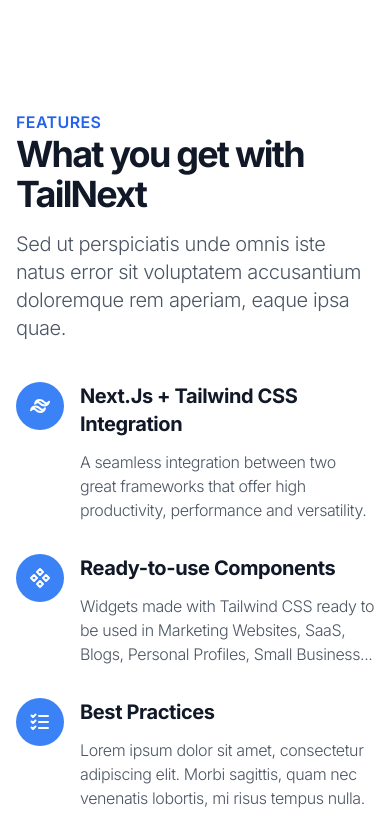
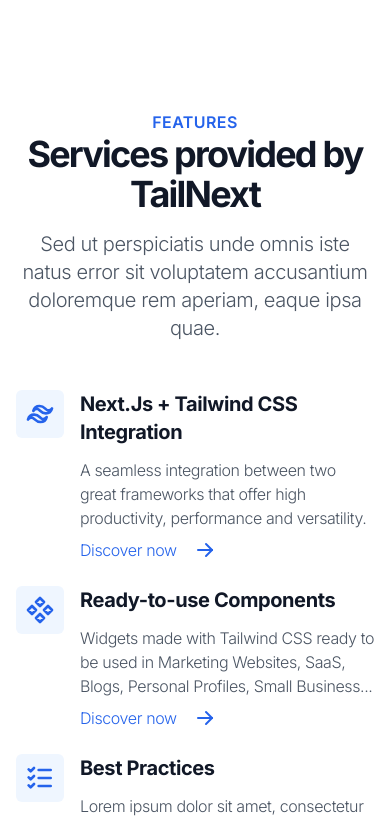
Before and after one commit to onwidget/tailnext, a Next.js app: page / in a window 390 px wide. Shown: the part 991-1813 px from the top of the page. Built offline with nearby package versions, Linux system fonts and the light colour scheme.

Commit message:
Include third Feature component

```diff
--- a/app/page.js
+++ b/app/page.js
@@ -1,6 +1,6 @@
 import Header from "~/components/widgets/Header";
 import Hero from "~/components/widgets/Hero";
-import Features from "~/components/widgets/Features";
+import Features3 from "~/components/widgets/Features3";
 import Announcement from "~/components/widgets/Announcement";
 import Steps from "~/components/widgets/Steps";
 import Features2 from "~/components/widgets/Features2";
@@ -16,7 +16,7 @@
       <main>
         <Hero />
         <SocialProof />
-        <Features />
+        <Features3 />
         <Features2 />
         <Steps />
         <CallToAction />
--- a/src/components/widgets/CallToAction.js
+++ b/src/components/widgets/CallToAction.js
@@ -25,7 +25,7 @@
           <h3 className="mb-3 text-xl font-bold">
             {cardTitle}
           </h3>
-          <p className="text-slate-800">
+          <p className="text-gray-600 dark:text-slate-400">
             {cardDescription}
           </p>
         </div>
@@ -69,19 +69,19 @@
           <div className="md:pb-6 md:pr-16 mx-auto md:ml-0 md:my-auto">
             <h2 className="flex justify-center md:justify-start mb-3 text-6xl font-bold">Join us</h2>
             <div className="text-gray-600 dark:text-slate-400">
-              <p>Quisque ac eleifend enim, a blandit.</p>
+              <p className="text-xl text-gray-600 dark:text-slate-400">Quisque ac eleifend enim, a blandit.</p>
             </div>
           </div>
           <div className="relative">
             <>
               {items.map((subitems) =>
-                subitems.map(({ title, description, href }, index2) => (
+                subitems.map(({ title, description, href }, index) => (
                   <a
                     href={href}
                     className="sm:mb-0 w-full"
                     target="_blank"
                     rel="noopener noreferrer"
-                    key={index2}
+                    key={`item-cta-${index}`}
                   >
                     <Card
                       cardTitle={title}
--- /dev/null
+++ b/src/components/widgets/Features3.js
@@ -0,0 +1,107 @@
+import {
+    IconBrandTailwind,
+    IconComponents,
+    IconListCheck,
+    IconRocket,
+    IconArrowsRightLeft,
+    IconBulb,
+    IconArrowRight
+  } from "@tabler/icons";
+
+  const items = [
+    {
+      title: "Next.Js + Tailwind CSS Integration",
+      description:
+        "A seamless integration between two great frameworks that offer high productivity, performance and versatility.",
+      icon: IconBrandTailwind,
+      link: "Discover now",
+      href: "#"
+    },
+    {
+      title: "Ready-to-use Components",
+      description:
+        "Widgets made with Tailwind CSS ready to be used in Marketing Websites, SaaS, Blogs, Personal Profiles, Small Business...",
+      icon: IconComponents,
+      link: "Discover now",
+      href: "#"
+    },
+    {
+      title: "Best Practices",
+      description:
+        "Lorem ipsum dolor sit amet, consectetur adipiscing elit. Morbi sagittis, quam nec venenatis lobortis, mi risus tempus nulla.",
+      icon: IconListCheck,
+      link: "Discover now",
+      href: "#"
+    },
+    {
+      title: "Excellent Page Speed",
+      description:
+        "Having a good page speed impacts organic search ranking, improves user experience (UI/UX) and increase conversion rates.",
+      icon: IconRocket,
+      link: "Discover now",
+      href: "#"
+    },
+    {
+      title: "Search Engine Optimization (SEO)",
+      description:
+        "Lorem ipsum dolor sit amet, consectetur adipiscing elit. Morbi sagittis, quam nec venenatis lobortis, mi risus tempus nulla.",
+      icon: IconArrowsRightLeft,
+      link: "Discover now",
+      href: "#"
+    },
+    {
+      title: "Open to new ideas and contributions",
+      description:
+        "Lorem ipsum dolor sit amet, consectetur adipiscing elit. Morbi sagittis, quam nec venenatis lobortis, mi risus tempus nulla.",
+      icon: IconBulb,
+      link: "Discover now",
+      href: "#"
+    },
+  ];
+
+  const Features3 = () => (
+    <section className="scroll-mt-16" id="features3">
+      <div className="px-4 py-16 mx-auto max-w-6xl lg:px-8 lg:py-20">
+        <div className="text-center mb-10 md:mx-auto sm:text-center md:mb-12 max-w-3xl">
+          <p className="text-base text-primary-600 dark:text-primary-200 font-semibold tracking-wide uppercase">
+            Features
+          </p>
+          <h2 className="text-4xl md:text-5xl font-bold leading-tighter tracking-tighter mb-4 font-heading">
+            Services provided by <span className="whitespace-nowrap">TailNext</span>
+          </h2>
+          <p className="max-w-3xl mx-auto sm:text-center text-xl text-gray-600 dark:text-slate-400">
+            Sed ut perspiciatis unde omnis iste natus error sit voluptatem
+            accusantium doloremque rem aperiam, eaque ipsa quae.
+          </p>
+        </div>
+        <div className="dark:text-white grid gap-6 grid-cols-3 sm:grid-cols-2 md:grid-cols-2 lg:grid-cols-3 xl:grid-cols-3 items-start my-12">
+          {items.map(({ title, description, icon: Icon, href, link }, index) => (
+            <div key={`item-feature3-${index}`} className="col-span-3 sm:col-span-1 md:col-span-1 lg:col-span-1 xl:col-span-1">
+              <div className="flex flex-flow">
+                <div className="mb-4 mr-4">
+                  <div className="flex items-center justify-center w-12 h-12 rounded-md bg-primary-50 text-primary-600">
+                    {Icon && <Icon className="w-8 h-8 text-primary-600 dark:text-slate-200" />}
+                  </div>
+                </div>
+                <div className="flex justify-between flex-col">
+                  <>
+                    <h3 className="mb-3 text-xl font-bold">{title}</h3>
+                    <p className="text-gray-600 dark:text-slate-400">
+                      {description}
+                    </p>
+                  </>
+                  <div className="pt-2">
+                    <a className="flex text-blue-600 hover:underline dark:text-gray-200" href={href}>
+                      {link}<IconArrowRight className="ml-4" />
+                    </a>
+                  </div>
+                </div>
+              </div>
+            </div>
+          ))}
+        </div>
+      </div>
+    </section>
+  );
+
+  export default Features3;
--- a/src/components/widgets/Footer.js
+++ b/src/components/widgets/Footer.js
@@ -45,21 +45,20 @@
 ];
 
 const Footer = () => (
-  <div className="">
   <div className="max-w-6xl mx-auto px-4 sm:px-6">
     <div className="grid gap-4 grid-cols-4 gap-y-8 xs:gap-8 py-8 md:py-12">
-        {items.map(({ title, text, index }) => (
-          <div key={index} className="col-span-4 xs:col-span-4 sm:col-span-2 md:col-span-2 lg:col-span-1 xl:col-span-1">
+      {items.map(({ title, text }, index) => (
+        <div key={`item-footer-${index}`} className="col-span-4 sm:col-span-2 md:col-span-2 lg:col-span-1 xl:col-span-1">
           <h5 className="text-gray-800 dark:text-gray-300 font-medium mb-2">{title}</h5>
           <p>{text[0]}<br />{text[1]}</p>
         </div>
       ))}
-        <div className="col-span-4 xs:col-span-4 sm:col-span-2 md:col-span-2 lg:col-span-1 xl:col-span-1">
+      <div className="col-span-4 sm:col-span-2 md:col-span-2 lg:col-span-1 xl:col-span-1">
         <h5 className="text-gray-800 dark:text-gray-300 font-medium mb-2">Social</h5>
         <ul className="flex mb-4 md:order-1 -ml-2 md:mb-0">
           {
-              social.map(({ label, href, icon: Icon, index }) => (
-                <li key={index}>
+            social.map(({ label, href, icon: Icon }, index2) => (
+              <li key={`social-${index2}`}>
                 <a
                   className="text-gray-500 dark:text-gray-400 hover:bg-gray-100 dark:hover:bg-gray-700 focus:outline-none focus:ring-4 focus:ring-gray-200 dark:focus:ring-gray-700 rounded-lg text-sm p-2.5 inline-flex items-center"
                   aria-label={label}
@@ -74,9 +73,9 @@
       </div>
     </div>
     <div className="md:flex md:items-center md:justify-between py-6 md:py-8 text-sm text-gray-700 dark:text-slate-400">
-			  <ul class="flex mb-4 pl-2 md:order-1 -ml-2 md:ml-4 md:mb-0">
-          {links.map(({ label, href, index }) => (
-            <a key={index} className="pr-4 hover:text-blue-600 hover:underline" href={href}>{label}</a>
+      <ul className="flex mb-4 pl-2 md:order-1 -ml-2 md:ml-4 md:mb-0">
+        {links.map(({ label, href }, index) => (
+          <a key={`link-${index}`} className="pr-4 hover:text-blue-600 hover:underline" href={href}>{label}</a>
         ))}
       </ul>
       <div className="mr-4">
@@ -89,7 +88,6 @@
       </div>
     </div>
   </div>
-  </div>
 );
 
 export default Footer
```
Lines whose indentation alone changed are shown as unchanged.
